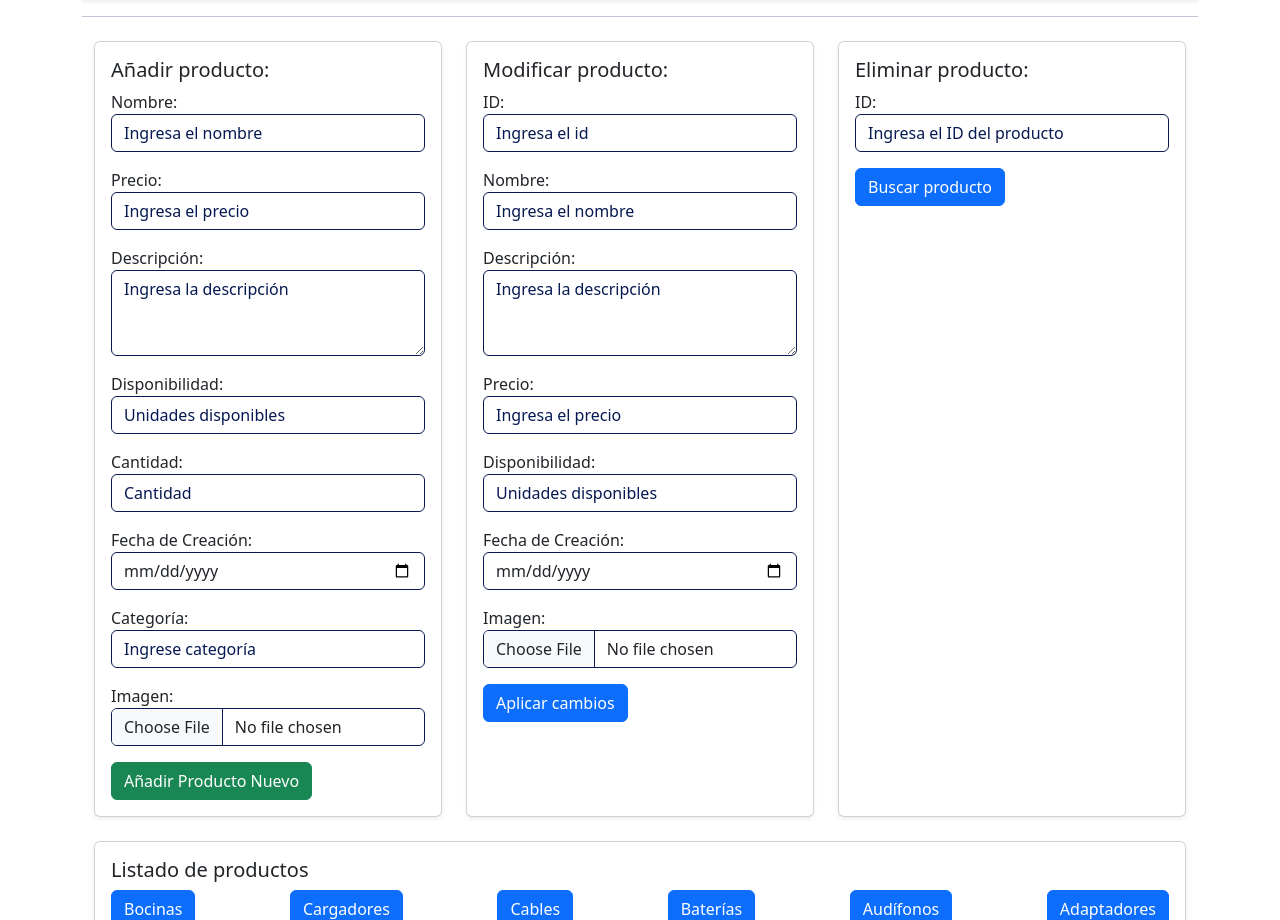
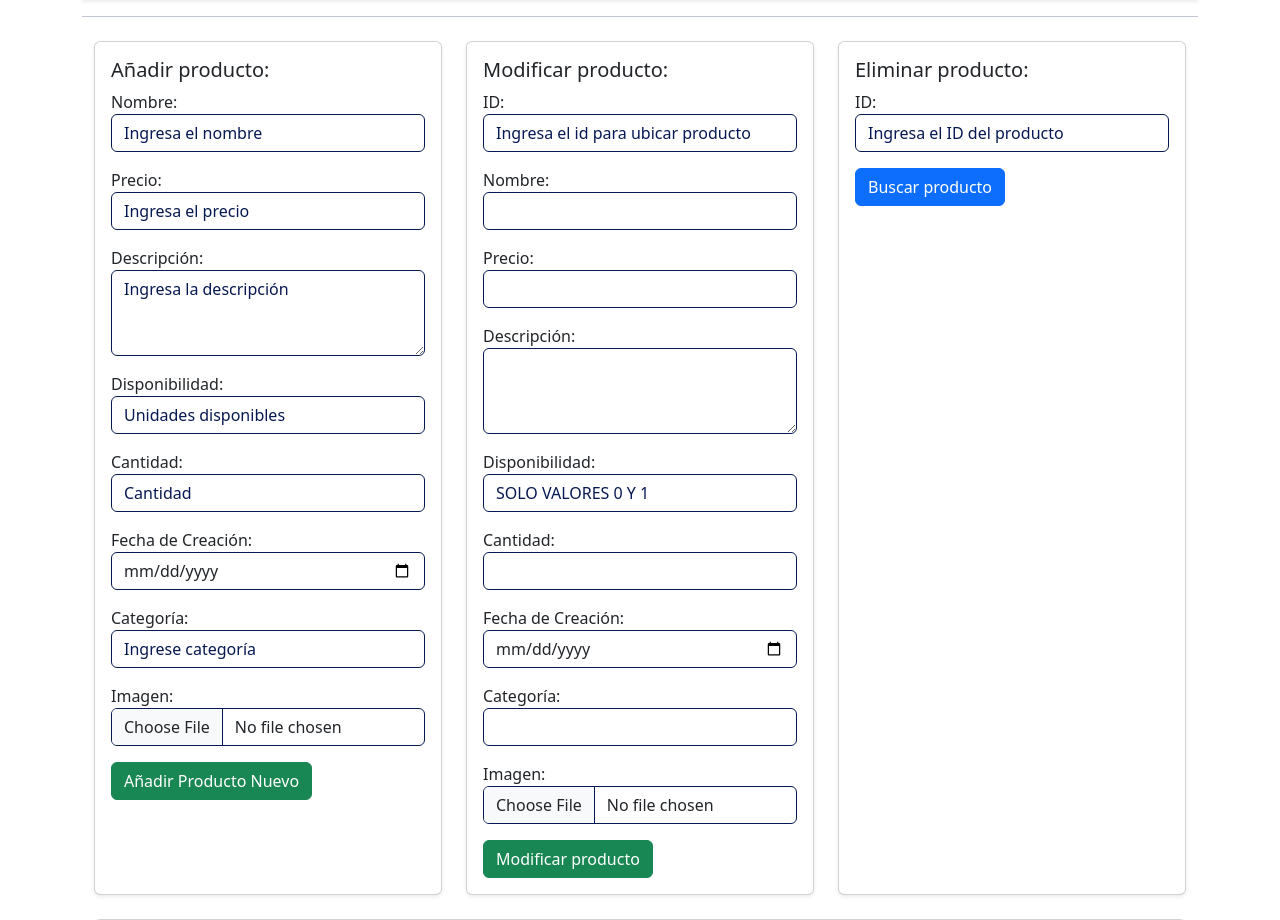
Before and after one commit to lenovo2917/ProyectoNozama, a PHP site: page /crudAdmin.php in a window 1280 px wide. Shown: the part 66-986 px from the top of the page. Run offline with PHP 8.4, Linux system fonts and the light colour scheme.

Commit message:
Agregue modificar producto, ahi vamos

```diff
--- a/ProyectoNozama/php/crudAdmin.php
+++ b/ProyectoNozama/php/crudAdmin.php
@@ -115,37 +115,47 @@
             <div class="card h-100 shadow-sm">
                 <div class="card-body">
                     <h5 class="card-title">Modificar producto:</h5>
+                    <form action="modProAd.php" method="POST" enctype="multipart/form-data">
                         <div class="form-group mb-3">
                             <label for="idProducto">ID:</label>
-                        <input type="number" class="form-control" id="idProducto" placeholder="Ingresa el id">
+                            <input type="number" class="form-control" id="idProducto" name="idProducto" placeholder="Ingresa el id para ubicar producto" required onblur="buscarProducto()">
                         </div>
                         <div class="form-group mb-3">
-                        <label for="nombreProducto">Nombre:</label>
-                        <input type="text" class="form-control" id="nombreProducto" placeholder="Ingresa el nombre">
+                            <label for="nProducto">Nombre:</label>
+                            <input type="text" class="form-control" id="nProducto" name="nProducto"  required>
                         </div>
                         <div class="form-group mb-3">
-                        <label for="descripcionProducto">Descripción:</label>
-                        <textarea class="form-control" id="descripcionProducto" rows="3" placeholder="Ingresa la descripción"></textarea>
+                            <label for="pProducto">Precio:</label>
+                            <input type="number" class="form-control" id="pProducto" name="pProducto"  required>
                         </div>
                         <div class="form-group mb-3">
-                        <label for="precioProducto">Precio:</label>
-                        <input type="number" class="form-control" id="precioProducto" placeholder="Ingresa el precio">
+                            <label for="dProducto">Descripción:</label>
+                            <textarea class="form-control" id="dProducto" name="dProducto" rows="3"  required></textarea>
                         </div>
                         <div class="form-group mb-3">
-                        <label for="disponibilidadProducto">Disponibilidad:</label>
-                        <input type="number" class="form-control" id="disponibilidadProducto" placeholder="Unidades disponibles">
+                            <label for="disProducto">Disponibilidad:</label>
+                            <input type="number" class="form-control" id="disProducto" name="disProducto" placeholder="SOLO VALORES 0 Y 1" required>
                         </div>
                         <div class="form-group mb-3">
-                        <label for="fechaCreacionProducto">Fecha de Creación:</label>
-                        <input type="date" class="form-control" id="fechaCreacionProducto">
+                            <label for="cProducto">Cantidad:</label>
+                            <input type="number" class="form-control" id="cProducto" name="cProducto"  required>
                         </div>
                         <div class="form-group mb-3">
-                        <label for="imagenProducto">Imagen:</label>
-                        <input type="file" class="form-control" id="imagenProducto">
+                            <label for="fCreacionProducto">Fecha de Creación:</label>
+                            <input type="date" class="form-control" id="fCreacionProducto" name="fCreacionProducto" required>
                         </div>
-                    <div class="d-flex justify-content-between">
-                        <button class="btn btn-primary">Aplicar cambios</button>
+                        <div class="form-group mb-3">
+                            <label for="idC">Categoría:</label>
+                            <input type="number" class="form-control" id="idC" name="idC" required>
                         </div>
+                        <div class="form-group mb-3">
+                            <label for="imaProducto">Imagen:</label>
+                            <input type="file" class="form-control" id="imaProducto" name="imaProducto" required>
+                        </div>
+                        <div class="form-group">
+                            <button type="submit" class="btn btn-success">Modificar producto</button>
+                        </div>
+                    </form>
                 </div>
             </div>
         </div>
@@ -288,6 +298,48 @@
             }
         }
     </script>
+    <script src="https://code.jquery.com/jquery-3.6.0.min.js"></script>
+    <script>
+    function buscarProducto() {
+        var idProducto = $('#idProducto').val();
+
+        if (idProducto) {
+            $.ajax({
+                type: 'POST',
+                url: 'buscarProducto.php',
+                data: { idProducto: idProducto },
+                dataType: 'json',
+                success: function(data) {
+                    if (data) {
+                        // Rellena los campos del formulario con los datos devueltos
+                        $('#nProducto').val(data.Nombre);
+                        $('#pProducto').val(data.precio);
+                        $('#dProducto').val(data.descripcion);
+                        $('#disProducto').val(data.disponible);
+                        $('#cProducto').val(data.cantidad);
+                        $('#fCreacionProducto').val(data.fecha_creacion);
+                        $('#idC').val(data.Id_categoria);
+                        // Si quieres mostrar la imagen, necesitarás manejarlo aquí
+                    } else {
+                        alert('Producto no encontrado.');
+                    }
+                },
+                error: function() {
+                    alert('Error al buscar el producto.');
+                }
+            });
+        } else {
+            // Limpiar los campos si el ID está vacío
+            $('#nProducto').val('');
+            $('#pProducto').val('');
+            $('#dProducto').val('');
+            $('#disProducto').val('');
+            $('#cProducto').val('');
+            $('#fCreacionProducto').val('');
+            $('#idC').val('');
+        }
+    }
+    </script>
 </body>
 
 </html>
```
Also changed, not shown: ProyectoNozama/php/buscarProducto.php (added, +31 -0 lines), ProyectoNozama/php/modProAd.php (added, +69 -0 lines). Lines whose indentation alone changed are shown as unchanged.
